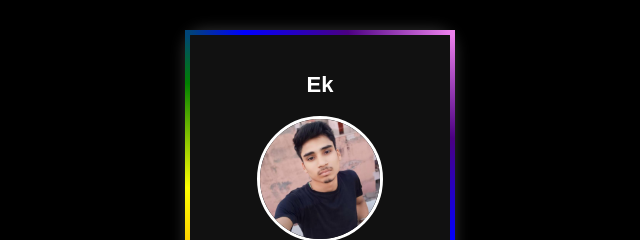
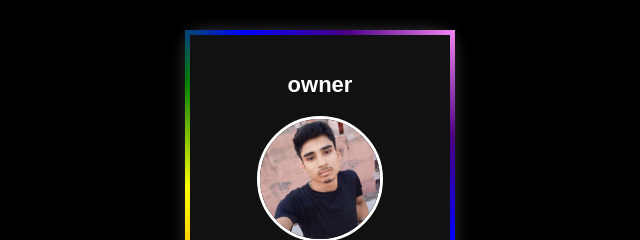
Before and after one commit to 9DD1-14E8/Dimand-, a plain HTML site: page index.html in a window 1280 px wide. Shown: the top 240 px of the page, 320-960 px from the left. Drawn offline with Linux system fonts and the light colour scheme.

Commit message:
Add files via upload

```diff
--- a/index.html
+++ b/index.html
@@ -10,7 +10,7 @@
 
     <div class="container">
         <div class="card">
-            <p class="ek-text">Ek</p>
+            <p class="ek-text">owner</p>
             <div class="circle-img">
                 <img src="urvashi.jpg" alt="Urvashi">
             </div>
```
